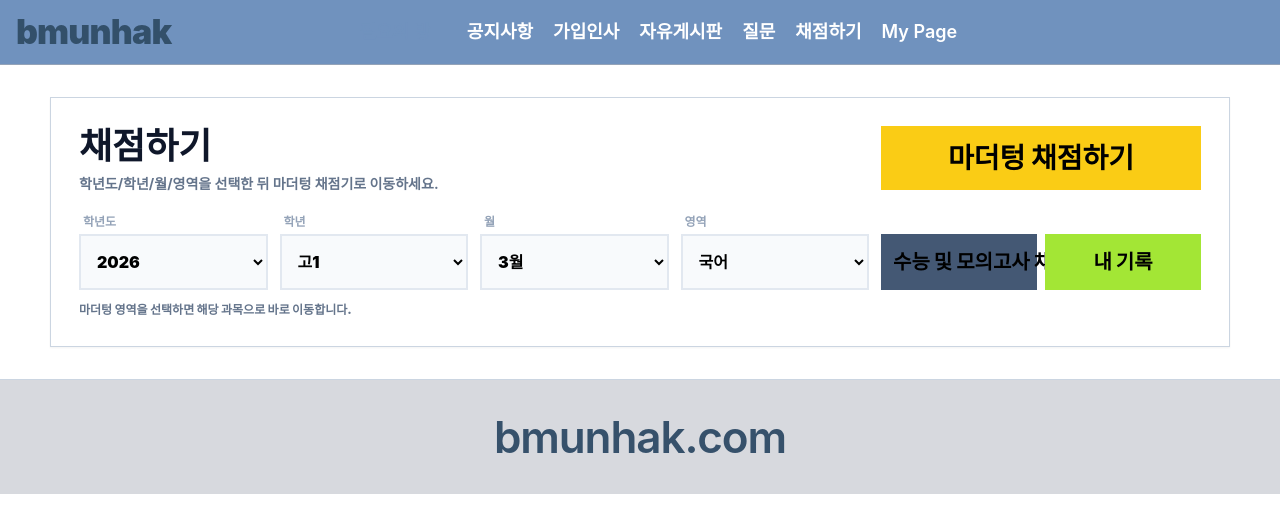
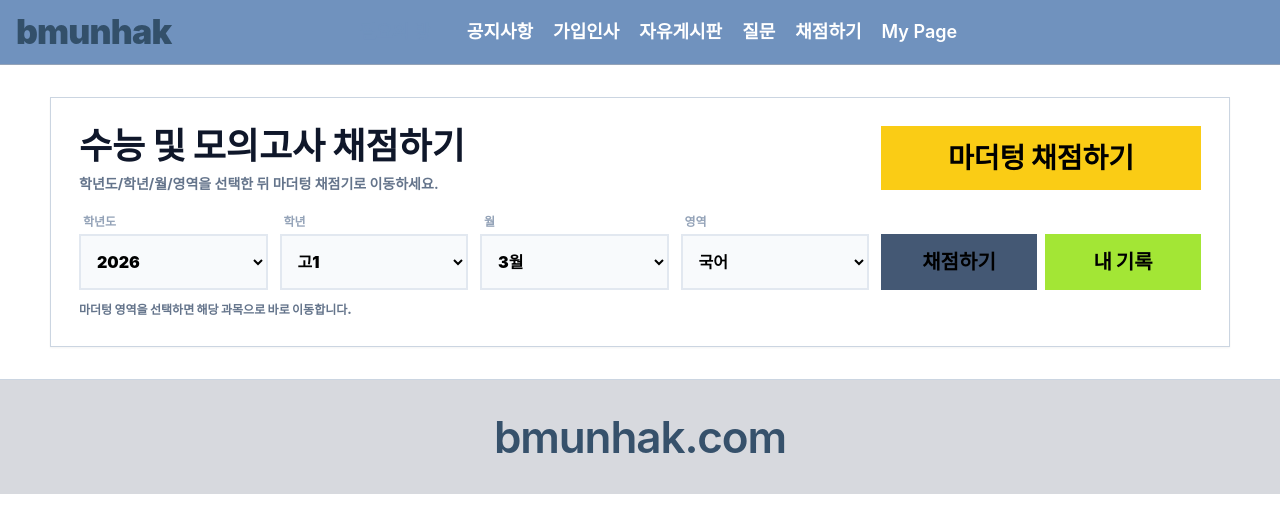
Before and after one commit to Ladakh-39/bmunhak.com, a website: page grader.html in a window 1280 px wide. Drawn offline with nearby package versions, Linux system fonts and the light colour scheme; a web font is replaced by a local one.

Commit message:
chore(grader): rename page heading for exam grader

```diff
--- a/grader.html
+++ b/grader.html
@@ -60,7 +60,7 @@
     <section class="mx-auto max-w-[1180px] border border-slate-300 bg-white p-5 shadow-sm md:p-7">
       <div class="flex flex-col gap-4 md:flex-row md:items-start md:justify-between">
         <div>
-          <h1 class="text-3xl font-black text-slate-900 md:text-4xl">채점하기</h1>
+          <h1 class="text-3xl font-black text-slate-900 md:text-4xl">수능 및 모의고사 채점하기</h1>
           <p class="mt-2 text-sm font-bold text-slate-500">학년도/학년/월/영역을 선택한 뒤 마더텅 채점기로 이동하세요.</p>
         </div>
         <button id="btnOpenMothertung" type="button" class="h-14 w-full whitespace-nowrap bg-[#facc15] px-4 text-xl font-black leading-none text-black hover:bg-[#eab308] md:h-16 md:w-[320px] md:text-[28px]">마더텅 채점하기</button>
@@ -112,7 +112,7 @@
           </select>
         </div>
         <div class="grid grid-cols-2 gap-2 md:w-[320px]">
-          <button id="btnOpenGrade" type="button" class="h-14 w-full whitespace-nowrap bg-[#445874] px-3 text-lg font-black leading-none text-black hover:bg-[#3a4d66] md:text-[20px]">수능 및 모의고사 채점하기</button>
+          <button id="btnOpenGrade" type="button" class="h-14 w-full whitespace-nowrap bg-[#445874] px-3 text-lg font-black leading-none text-black hover:bg-[#3a4d66] md:text-[20px]">채점하기</button>
           <button id="btnGoRecords" type="button" class="h-14 w-full whitespace-nowrap bg-[#a3e635] px-3 text-lg font-black leading-none text-black hover:bg-[#84cc16] md:text-[20px]">내 기록</button>
         </div>
       </div>
```
